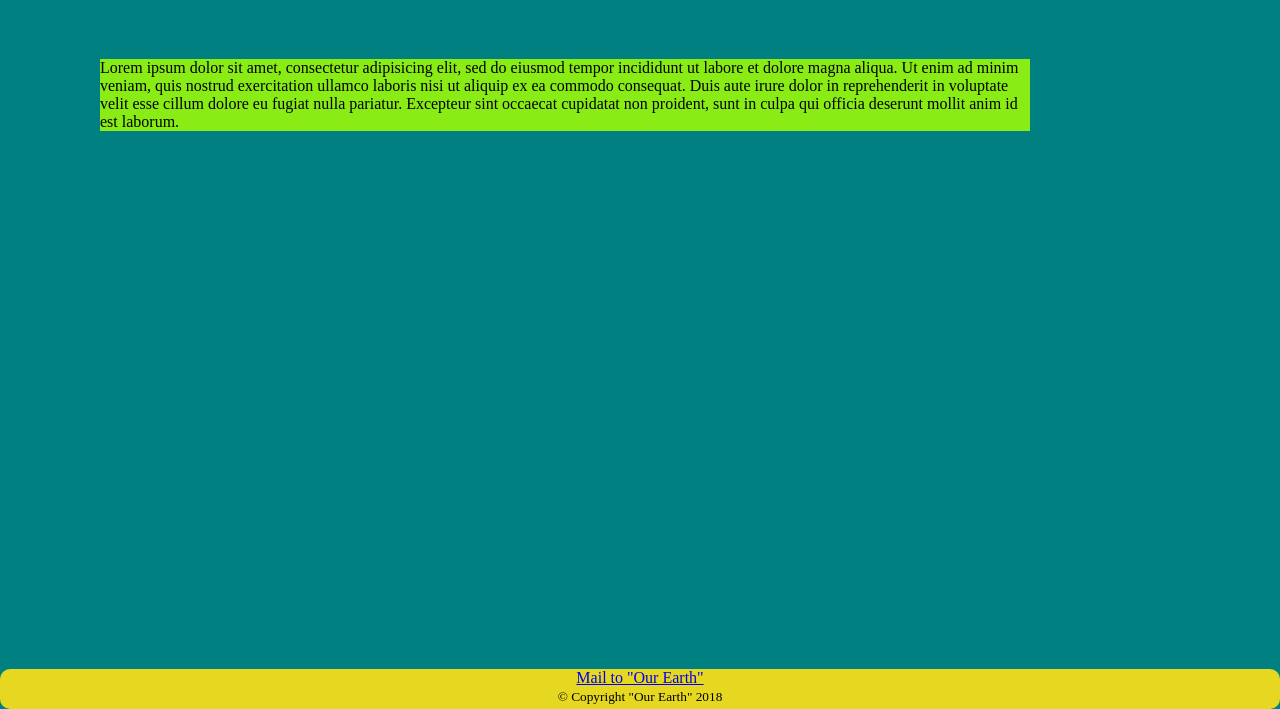
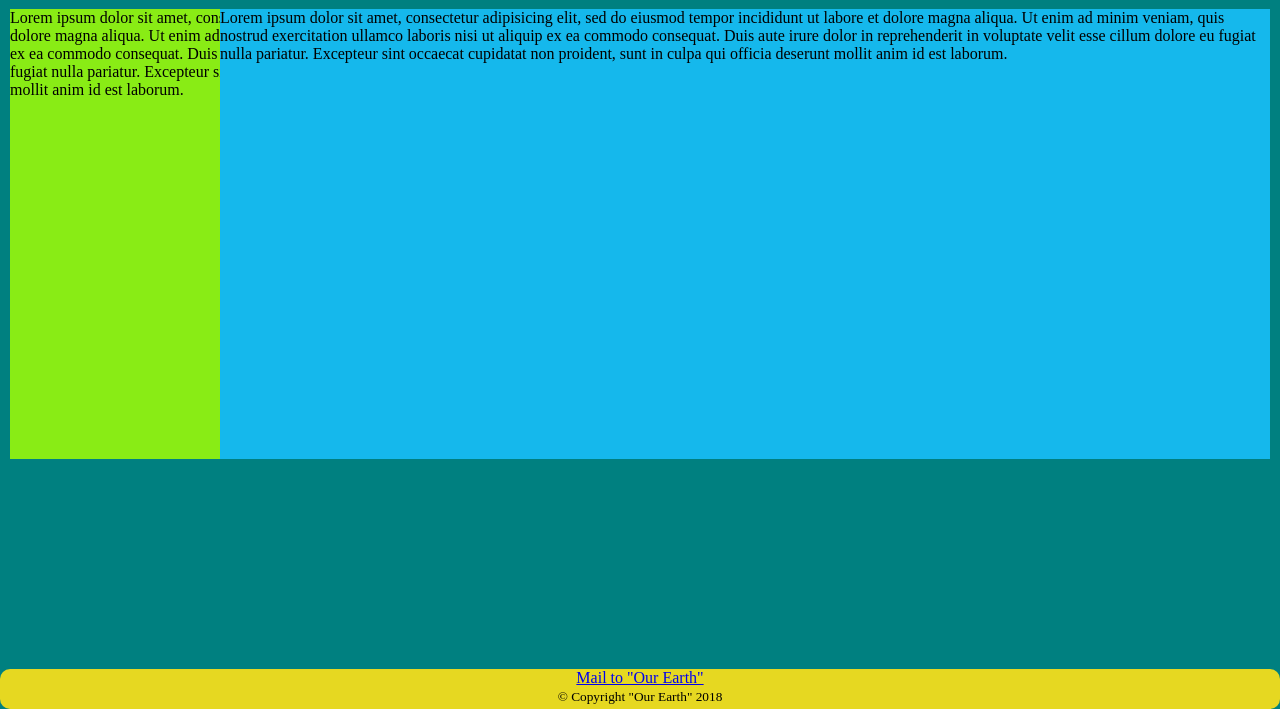
Before and after one commit to Ruslanito/HTML2, a PHP site: page /page4.html in a window 1280 px wide. Shown: the part 91-800 px from the top of the page. Run offline with PHP 8.4, Linux system fonts and the light colour scheme.

Commit message:
try positionong elements 2 in Site-ver18.t

```diff
--- a/Site-ver18.t/Styles/styles.css
+++ b/Site-ver18.t/Styles/styles.css
@@ -74,7 +74,17 @@ footer {
 .p4-1{
    background-color:#89ec15 ;
    position: fixed;
-   top: 150px;
-   left: 100px;
-   right: 250px;
+   top: 100px;
+   left: 10px;
+   right: 600px;
+   bottom: 250px;
 }
+
+.p4-2{
+   background-color:#15b8ec ;
+   position: fixed;
+   top: 100px;
+   left: 220px;
+   right: 10px;
+   bottom: 250px;
+}
--- a/Site-ver18.t/page4.html
+++ b/Site-ver18.t/page4.html
@@ -19,7 +19,9 @@
          </div>
          <div class="p4-1">
             <p>Lorem ipsum dolor sit amet, consectetur adipisicing elit, sed do eiusmod tempor incididunt ut labore et dolore magna aliqua. Ut enim ad minim veniam, quis nostrud exercitation ullamco laboris nisi ut aliquip ex ea commodo consequat. Duis aute irure dolor in reprehenderit in voluptate velit esse cillum dolore eu fugiat nulla pariatur. Excepteur sint occaecat cupidatat non proident, sunt in culpa qui officia deserunt mollit anim id est laborum.</p>
-
+         </div>
+         <div class="p4-2">
+            <p>Lorem ipsum dolor sit amet, consectetur adipisicing elit, sed do eiusmod tempor incididunt ut labore et dolore magna aliqua. Ut enim ad minim veniam, quis nostrud exercitation ullamco laboris nisi ut aliquip ex ea commodo consequat. Duis aute irure dolor in reprehenderit in voluptate velit esse cillum dolore eu fugiat nulla pariatur. Excepteur sint occaecat cupidatat non proident, sunt in culpa qui officia deserunt mollit anim id est laborum.</p>
          </div>
 
       </header>
--- a/WEB_Templates/CSS/PositioningLayot_CSS.txt
+++ b/WEB_Templates/CSS/PositioningLayot_CSS.txt
@@ -18,7 +18,7 @@
 - right - размещение относительно правой части
 - bottom - размещение относительно низа
 - left - размещение относительно левой части
-   - statis - выводится в потоке документа как обычно (свойства размещения игнорируются)
+   - static - выводится в потоке документа как обычно (свойства размещения игнорируются)
    - fixed - выводится с фиксированной позицией относительно окна браузера и не будет двигаться даже при прокрутке окна броузера (свойства размещения применяются). Элементы с фиксированной позицией убираются из нормального потока. Документ и другие элементы ведут себя так, будто элемент с фиксированной позицией не существует. Элементы с фиксированной позицией могут перекрывать другие элементы.
    - relative - выводится относительно исходного места (свойства размещения применяются). Содержимое относительно позиционированных элементов может перемещаться и перекрывать другие элементы, но зарезервированное место для элемента сохраняется в нормальном потоке.
    - absolut - элемент абсолютного позиционирования расположен относительно первого родительского элемента, который имеет любое, но не нормальное, положение. Если таковой элемент не найден, то содержащий блок это <html>.
```
